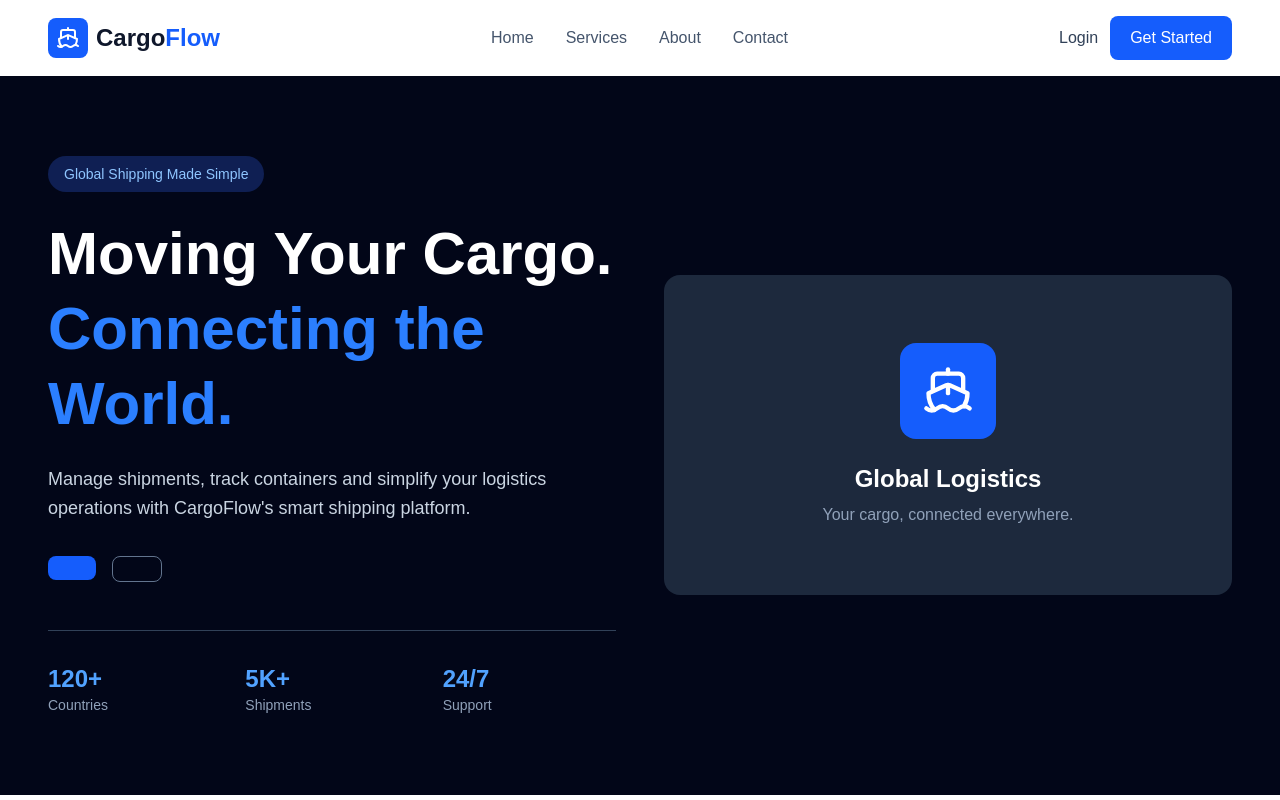
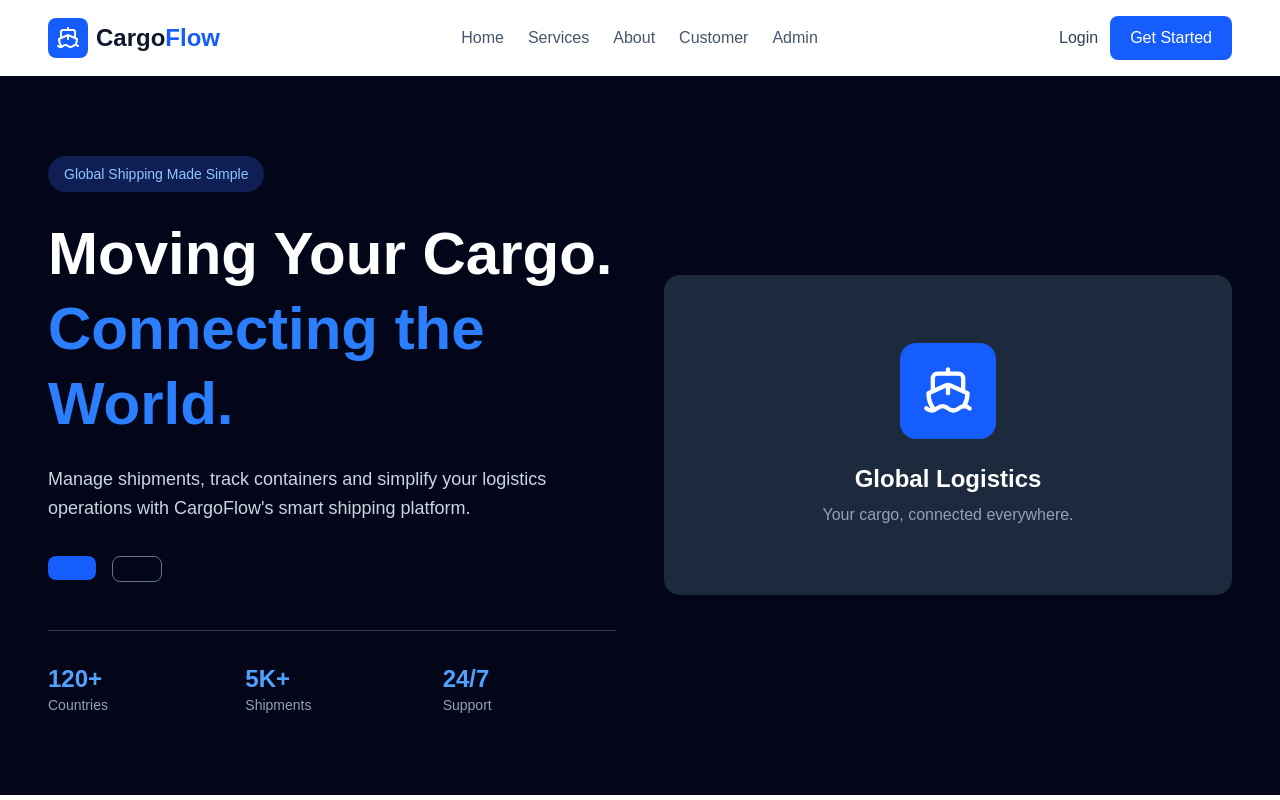
Before and after one commit to okumujphh-netizen/CARGOFLOW, a React (Vite) app: page / in a window 1280 px wide. Shown: the top 800 px of the page. Built offline with nearby package versions, Linux system fonts and the light colour scheme.

Commit message:
reconfigured navbar.jsx

```diff
--- a/src/components/Navbar.jsx
+++ b/src/components/Navbar.jsx
@@ -18,8 +18,9 @@ function Navbar() {
           </span>
         </Link>
 
+
         {/* Navigation links */}
-        <div className="hidden md:flex items-center gap-8">
+        <div className="hidden md:flex items-center gap-6">
           <Link to="/" className="text-slate-600 hover:text-blue-600">
             Home
           </Link>
@@ -32,10 +33,15 @@ function Navbar() {
             About
           </a>
 
-          <a href="#contact" className="text-slate-600 hover:text-blue-600">
-            Contact
-          </a>
+          <Link to="/dashboard" className="text-slate-600 hover:text-blue-600">
+            Customer
+          </Link>
+
+          <Link to="/admin" className="text-slate-600 hover:text-blue-600">
+            Admin
+          </Link>
         </div>
+
 
         {/* Action buttons */}
         <div className="flex items-center gap-3">
```
